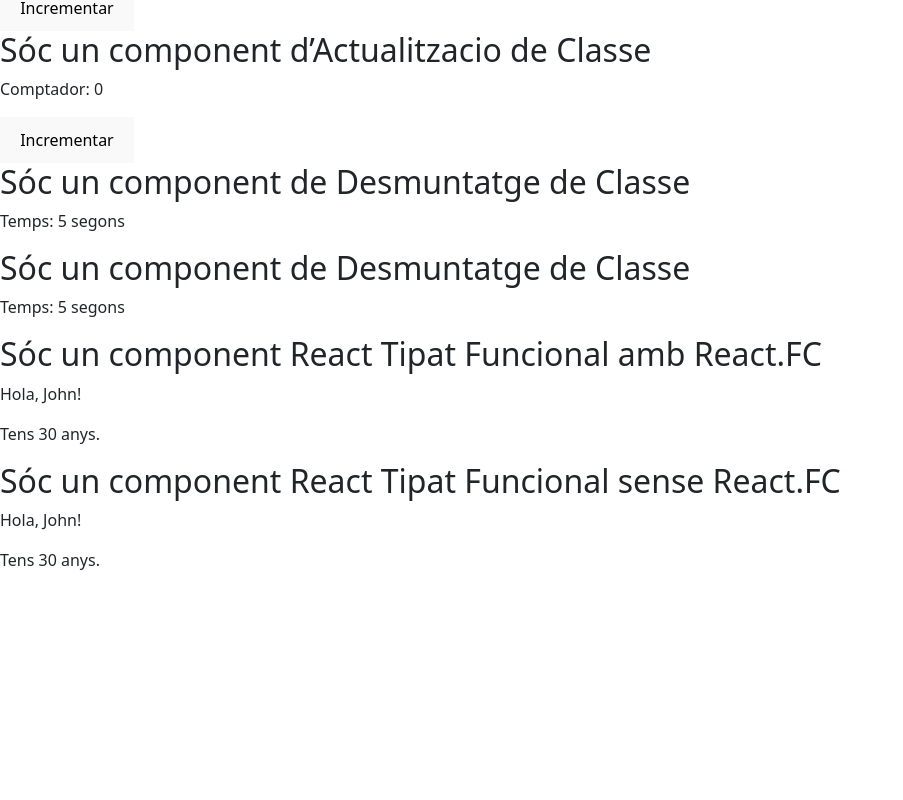
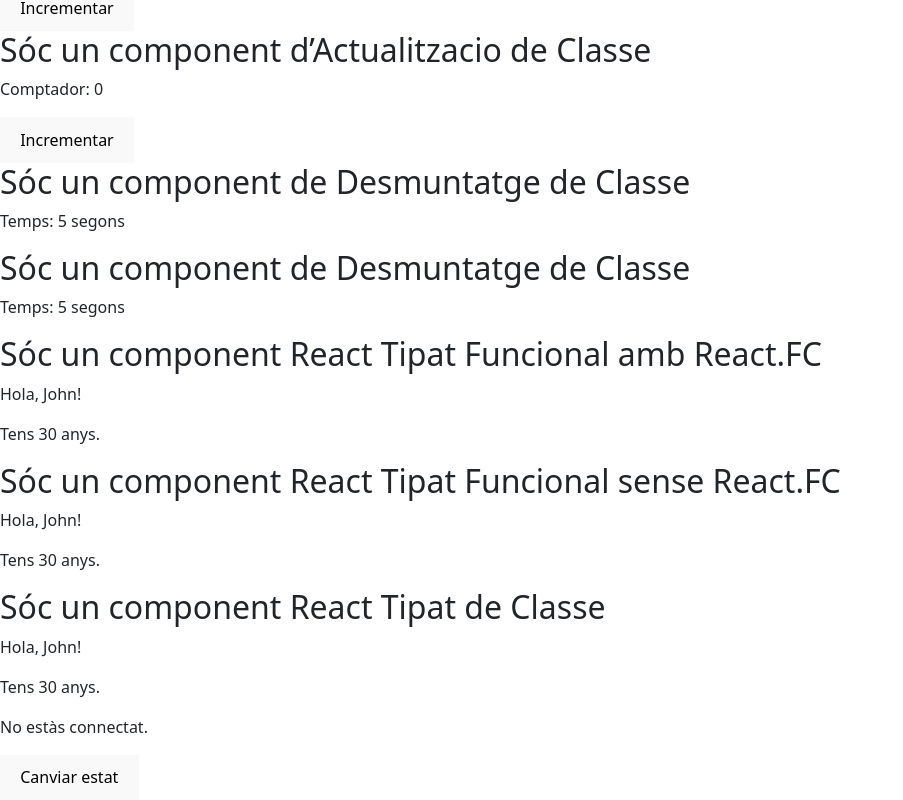
Before and after one commit to SectionOne/cursframeworks, a React (Vite) app in the folder cursreact/: page / in a window 1280 px wide. Shown: the part 1147-1947 px from the top of the page, without its empty margins (0-903 px from the left). Before the commit the page ends 1735 px from the top, so only its background shows below. Built offline with nearby package versions, Linux system fonts and the light colour scheme; no server answers.

Commit message:
Codi 25 - Emprant Typescript en Components de Classe

```diff
--- a/cursreact/src/components/App.jsx
+++ b/cursreact/src/components/App.jsx
@@ -11,6 +11,7 @@
 import ClassComponentDesmuntatge from './desmuntatge/ClassComponent.jsx';
 import GreetingReactFC from './tscomponents/FunctionalComponentReactFc';
 import GreetingReact from './tscomponents/FunctionalComponentReact';
+import GreetingLogin from './tscomponents/ClassComponent';
 import Header from './Header.jsx';
 import ParentComponent from './ParentComponent.jsx';
 function App() {
@@ -71,6 +72,10 @@
         <h2>Sóc un component React Tipat Funcional sense React.FC</h2>
         <GreetingReact name="John" age={30} />
       </div>
+      <div>
+        <h2>Sóc un component React Tipat de Classe</h2>
+        <GreetingLogin name="John" age={30} />
+      </div>
     </>
   );
 }
--- /dev/null
+++ b/cursreact/src/components/tscomponents/ClassComponent.tsx
@@ -0,0 +1,41 @@
+import React, { Component } from 'react';
+
+// Definim una interfície per a les props
+interface GreetingProps {
+  name: string;
+  age: number;
+}
+
+// Definim una interfície per a l'estat
+interface GreetingState {
+  isLoggedIn: boolean;
+}
+
+class GreetingLogin extends Component<GreetingProps, GreetingState> {
+  constructor(props: GreetingProps) {
+    super(props);
+    this.state = {
+      isLoggedIn: false,
+    };
+  }
+
+  toggleLogin = () => {
+    this.setState((prevState) => ({ isLoggedIn: !prevState.isLoggedIn }));
+  };
+
+  render() {
+    const { name, age } = this.props;
+    const { isLoggedIn } = this.state;
+
+    return (
+      <div>
+        <p>Hola, {name}!</p>
+        <p>Tens {age} anys.</p>
+        <p>{isLoggedIn ? 'Estàs connectat!' : 'No estàs connectat.'}</p>
+        <button onClick={this.toggleLogin}>Canviar estat</button>
+      </div>
+    );
+  }
+}
+
+export default GreetingLogin;
```
Also changed, not shown: 1 other file (tests, documents, lock files or other folders).
